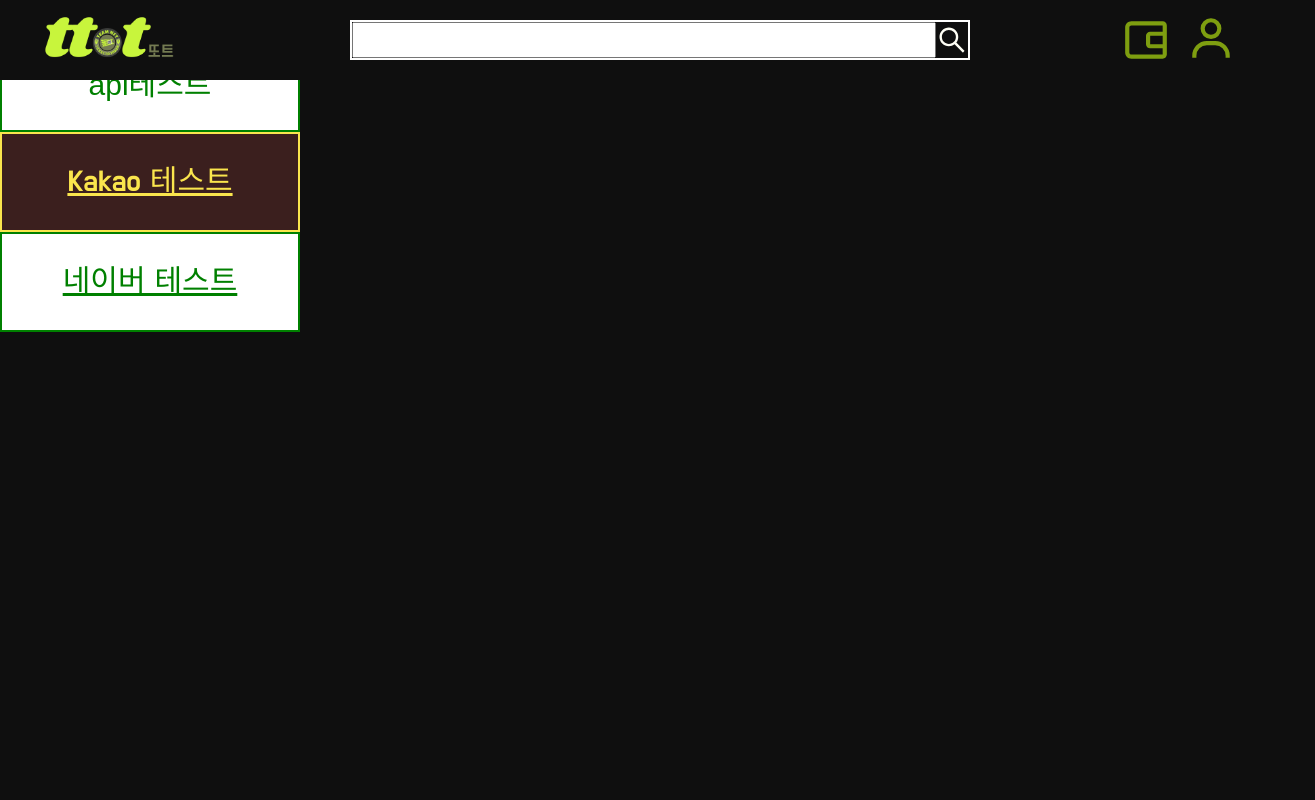
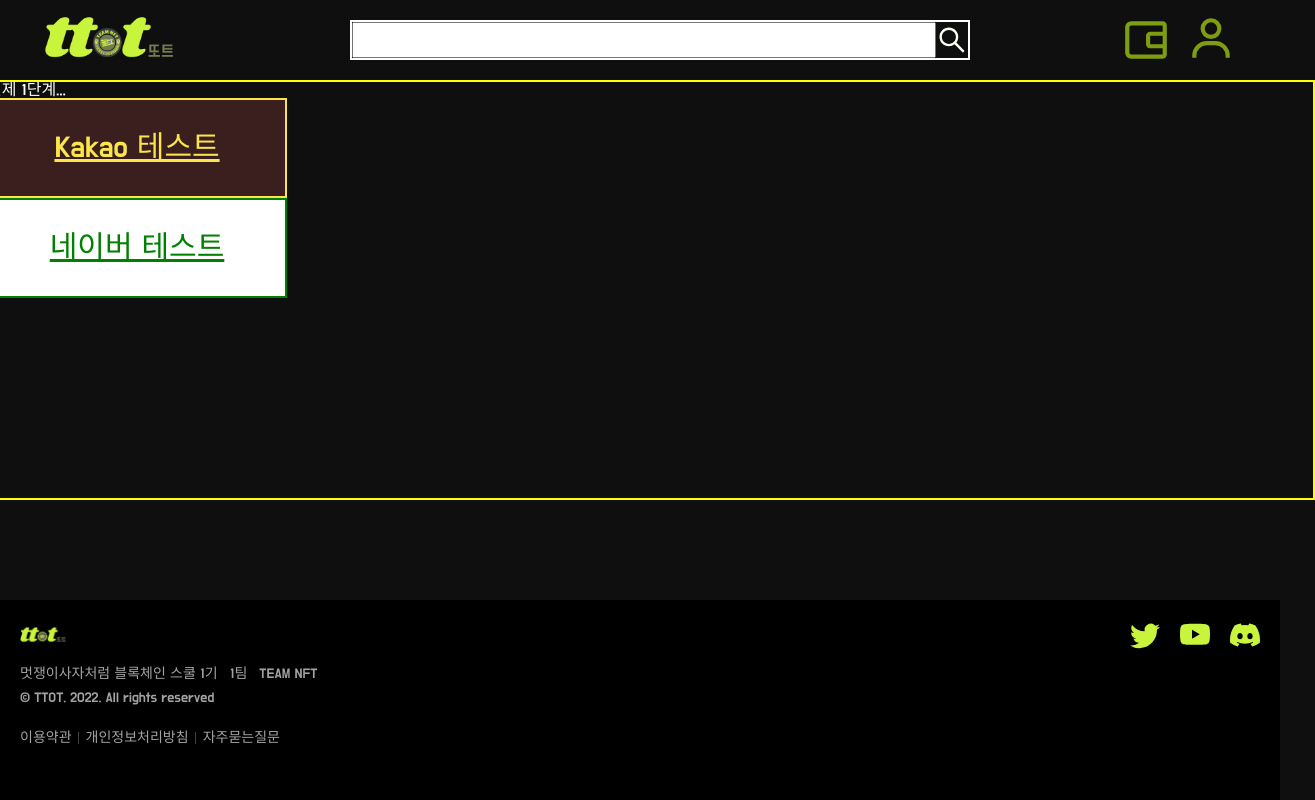
Before and after one commit to teamNFT-likelion/SBT-ticket-client, a React (Create React App) app: page /payment in a window 1280 px wide. Shown: the whole page, 1315 px wide, since content can reach past the window. Built offline with nearby package versions, Linux system fonts and the light colour scheme; no server answers; a web font is replaced by a local one.

Commit message:
feat: 네이버oauth프로필 로직 수정

```diff
--- a/src/components/pages/APaymentPage.jsx
+++ b/src/components/pages/APaymentPage.jsx
@@ -1,42 +1,55 @@
 import React, { useEffect } from 'react';
-import Header from '@articles/Header';
 import axios from 'axios';
-import { TempWrapper } from '@atoms/wrapper.style';
+import { useNavigate } from 'react-router-dom';
+import Layout from '@articles/Layout';
+import { setCookie, getCookie } from '@utils/cookie';
 import { kakaoOauthUrl, naverOauthUrl } from '@constants/urlConst';
-import { getCookie } from '@utils/cookie';
 
 const APaymentPage = () => {
+  const navigate = useNavigate();
   const oauthData = getCookie('oauthData');
-  const onClick = async () => {
-    const res = await axios.get('http://localhost:5000/test');
-    console.log(res.data);
-  };
+
+  const params = new URL(window.location).searchParams;
+  const code = params.get('code');
+  const state = params.get('state');
 
   useEffect(() => {
-    console.log(oauthData);
+    // 인가코드 서버에 전달 및 프로필데이터 응답처리
+    const getOauthData = (_state, _code) => {
+      axios
+        .get(`http://localhost:5000/${_state}/callback`, {
+          params: {
+            code: _code,
+          },
+        })
+        .then(({ data }) => {
+          setCookie('oauthData', data.data, {
+            expires: new Date(Date.now() + 1000 * 60 * 5),
+          });
+          navigate('/payment');
+        })
+        .catch((err) => {
+          console.error(err);
+          navigate('/payment');
+        });
+    };
+
+    // 리다이렉트uri 로 인가코드 받았으면 서버로 전달
+    if (state && code) {
+      getOauthData(state, code);
+    }
+  }, [code, state, navigate]);
+
+  // 임시 데이터 확인용 effect
+  useEffect(() => {
+    if (oauthData) {
+      console.log(oauthData);
+    }
   }, [oauthData]);
 
   return (
-    <TempWrapper>
-      <div>결제페이지~</div>
-      <Header />
+    <Layout>
       결제 1단계...
-      <button
-        style={{
-          border: '2px solid green',
-          color: 'green',
-          backgroundColor: 'white',
-          width: '300px',
-          height: '100px',
-          fontSize: '30px',
-          display: 'flex',
-          justifyContent: 'center',
-          alignItems: 'center',
-        }}
-        onClick={onClick}
-      >
-        api테스트
-      </button>
       <a
         style={{
           border: '2px solid #fae54d',
@@ -69,7 +82,7 @@
       >
         네이버 테스트
       </a>
-    </TempWrapper>
+    </Layout>
   );
 };
 
--- a/src/constants/urlConst.js
+++ b/src/constants/urlConst.js
@@ -1,6 +1,8 @@
+const naverState = 'naver';
 const naverClientId = process.env.REACT_APP_NAVER_CLIENT_ID;
-const naverRedirectUri = 'http://localhost:5000/naver/callback'; //TODO: 환경고려 코드수정필요
-const naverState = window.origin.includes('localhost') ? 'local' : 'dev'; //TODO: 환경고려 코드수정필요
+const naverRedirectUri = window.origin.includes('localhost')
+  ? 'http://localhost:3000/payment'
+  : 'https://ttot.netlify.app/payment';
 export const naverOauthUrl = `https://nid.naver.com/oauth2.0/authorize?response_type=code&client_id=${naverClientId}&state=${naverState}&redirect_uri=${naverRedirectUri}`;
 
 const kakaoClientId = process.env.REACT_APP_KAKAO_CLIENT_ID;
--- a/src/index.js
+++ b/src/index.js
@@ -7,10 +7,12 @@
 
 const root = ReactDOM.createRoot(document.getElementById('root'));
 root.render(
-  <React.StrictMode>
+  // <React.StrictMode>
+  <>
     <BrowserRouter>
       <App />
     </BrowserRouter>
     <ToastContainer theme="dark" />
-  </React.StrictMode>,
+  </>,
+  // </React.StrictMode>,
 );
```
